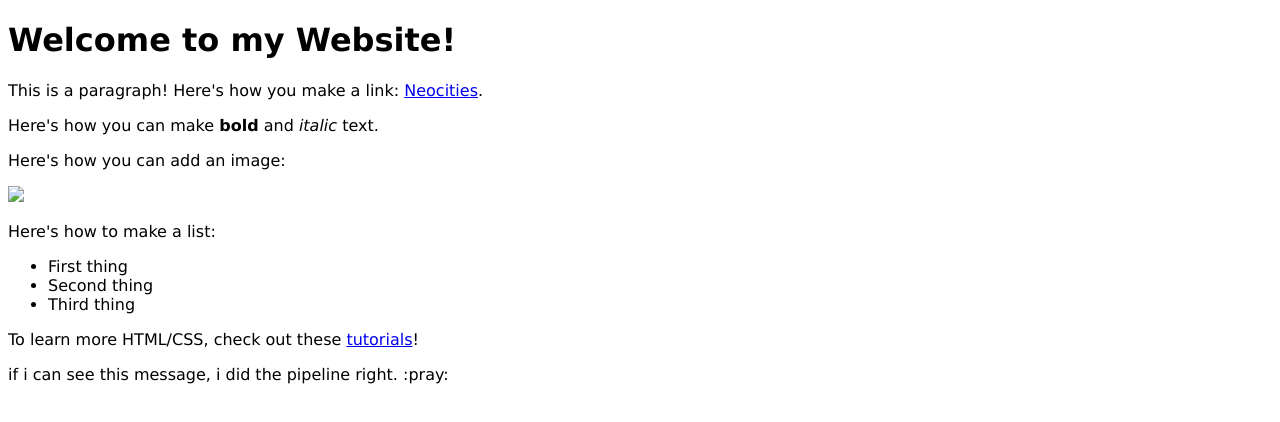
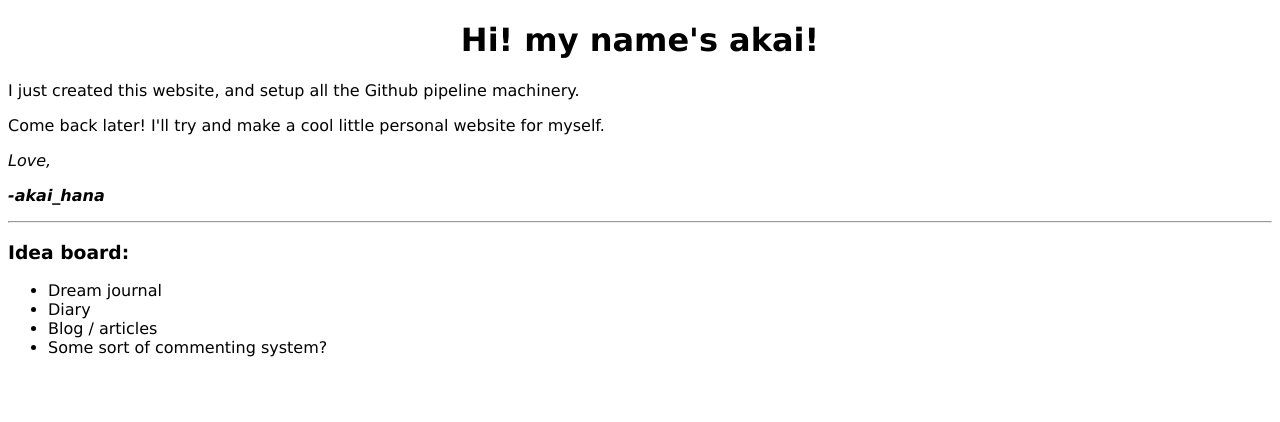
Before and after one commit to akai-hana/akai-hana.neocities.org, a plain HTML site: page public/index.html in a window 1280 px wide. Drawn offline with Linux system fonts and the light colour scheme.

Commit message:
It works!

```diff
--- a/public/index.html
+++ b/public/index.html
@@ -3,32 +3,30 @@
   <head>
     <meta charset="UTF-8">
     <meta name="viewport" content="width=device-width, initial-scale=1.0">
-    <title>The web site of akai-hana</title>
-    <!-- The style.css file allows you to change the look of your web pages.
-         If you include the next line in all your web pages, they will all share the same look.
-         This makes it easier to make new pages for your site. -->
+    <title>akai_hana's little corner</title>
     <link href="/style.css" rel="stylesheet" type="text/css" media="all">
   </head>
+
   <body>
-    <h1>Welcome to my Website!</h1>
+    <div align=center>
+      <h1>Hi! my name's akai!</h1>
+    </div>
 
-    <p>This is a paragraph! Here's how you make a link: <a href="https://neocities.org">Neocities</a>.</p>
+    <p>I just created this website, and setup all the Github pipeline machinery.</p>
 
-    <p>Here's how you can make <strong>bold</strong> and <em>italic</em> text.</p>
+    <p>Come back later! I'll try and make a cool little personal website for myself.</p>
 
-    <p>Here's how you can add an image:</p>
-    <img src="/neocities.png">
+    <p><em>Love,</em></p>
+    <p><b><em>-akai_hana</em></b></p>
 
-    <p>Here's how to make a list:</p>
+    <hr>
 
+    <h3>Idea board:</h3>
     <ul>
-      <li>First thing</li>
-      <li>Second thing</li>
-      <li>Third thing</li>
+      <li>Dream journal</li>
+      <li>Diary</li>
+      <li>Blog / articles</li>
+      <li>Some sort of commenting system?</li>
     </ul>
-
-    <p>To learn more HTML/CSS, check out these <a href="https://neocities.org/tutorials">tutorials</a>!</p>
-
-    <p>if i can see this message, i did the pipeline right. :pray:</p>
   </body>
 </html>
```
